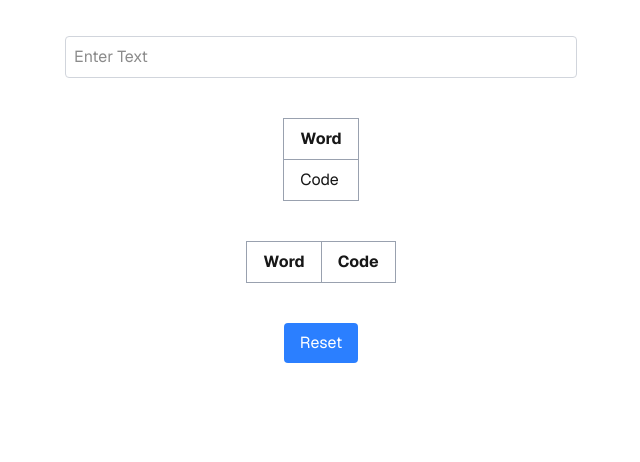
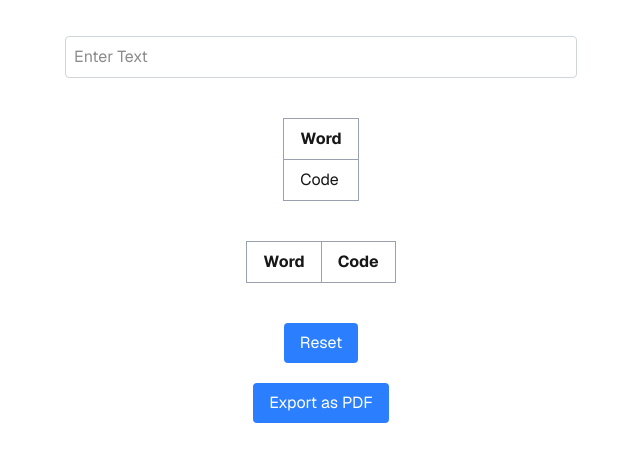
Before and after one commit to BBarardo/mariana, a Next.js app: page / in a window 1280 px wide. Shown: the top 462 px of the page, without its empty margins (319-959 px from the left). Built offline with nearby package versions, Linux system fonts and the light colour scheme.

Commit message:
Added Download as pdf option
	modified:   bun.lockb
	modified:   package.json
	new file:   src/components/ToPDF.tsx
	modified:   src/components/inputText.tsx
	new file:   src/types.ts
Added Download as pdf option

```diff
--- a/package.json
+++ b/package.json
@@ -9,9 +9,10 @@
     "lint": "next lint"
   },
   "dependencies": {
+    "jspdf-autotable": "^5.0.2",
+    "next": "15.2.0",
     "react": "^19.0.0",
-    "react-dom": "^19.0.0",
-    "next": "15.2.0"
+    "react-dom": "^19.0.0"
   },
   "devDependencies": {
     "typescript": "^5",
--- /dev/null
+++ b/src/components/ToPDF.tsx
@@ -0,0 +1,24 @@
+import React from 'react';
+import jsPDF from 'jspdf';
+import autoTable from 'jspdf-autotable'; 'jspdf-autotable';
+
+const ToPDF: React.FC = () => {
+    const downloadPDF = () => {
+        const doc = new jsPDF();
+
+        autoTable(doc, { html: '#code-table' });
+        autoTable(doc, { html: '#words-table', tableWidth: 80, margin: { top: 10, left: 70 }, rowPageBreak: 'auto', pageBreak: 'auto' });
+        doc.save('file.pdf')
+    };
+
+    return (
+        <button
+            onClick={downloadPDF}
+            className="bg-blue-500 hover:bg-blue-700 text-white py-2 px-4 rounded"
+        >
+            Export as PDF
+        </button>
+    );
+};
+
+export default ToPDF;
--- a/src/components/inputText.tsx
+++ b/src/components/inputText.tsx
@@ -1,7 +1,7 @@
 'use client'
 import React, { useState } from 'react';
-
-type LetterDict = { [key: string]: number };
+import ToPDF from './ToPDF';
+import type { LetterDict } from '@/types';
 
 const InputText: React.FC = ({ }) => {
     const [text, setText] = useState('');
@@ -28,22 +28,15 @@ const InputText: React.FC = ({ }) => {
         console.log(letterDict);
         setWordsCode(letterDict);
     };
+
     const reset = () => {
         setWords([]);
         setWordsCode({});
         setText('');
     };
 
-    return (
-        <div className="p-4 flex flex-col items-center">
-            <input
-                type="text"
-                value={text}
-                onChange={handleChange}
-                className="m-5 border border-gray-300 p-2 rounded w-full max-w-lg"
-                placeholder="Enter Text"
-            />
-            <table className="m-5 table-auto border-collapse border border-gray-400">
+    const Tables = () => <>
+        <table id='code-table' className="m-5 table-auto border-collapse border border-gray-400">
             <thead>
                 <tr>
                     <th className="px-4 py-2 border border-gray-400">Word</th>
@@ -61,7 +54,7 @@ const InputText: React.FC = ({ }) => {
                 </tr>
             </tbody>
         </table>
-            <table className="m-5 table-auto border-collapse border border-gray-400">
+        <table id='words-table' className="m-5 table-auto border-collapse border border-gray-400">
             <thead >
                 <tr>
                     <th className="px-4 py-2 border border-gray-400">Word</th>
@@ -77,9 +70,22 @@ const InputText: React.FC = ({ }) => {
                 ))}
             </tbody>
         </table>
+    </>
+
+    return (
+        <div className="p-4 flex flex-col items-center">
+            <input
+                type="text"
+                value={text}
+                onChange={handleChange}
+                className="m-5 border border-gray-300 p-2 rounded w-full max-w-lg"
+                placeholder="Enter Text"
+            />
+            <Tables />
             <button type='button' onClick={reset} className="m-5 px-4 py-2 bg-blue-500 text-white rounded hover:bg-blue-700">
                 Reset
             </button>
+            <ToPDF />
         </div>
     );
 };
--- /dev/null
+++ b/src/types.ts
@@ -0,0 +1 @@
+export type LetterDict = { [key: string]: number };
```
Also changed, not shown: 1 other file (tests, documents, lock files or other folders). Lines whose indentation alone changed are shown as unchanged.
